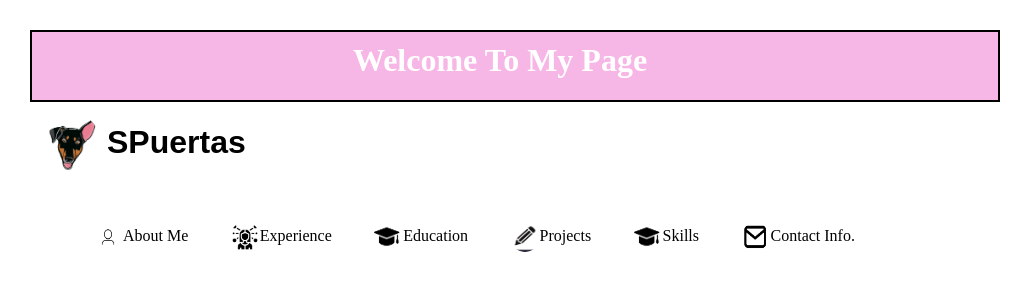
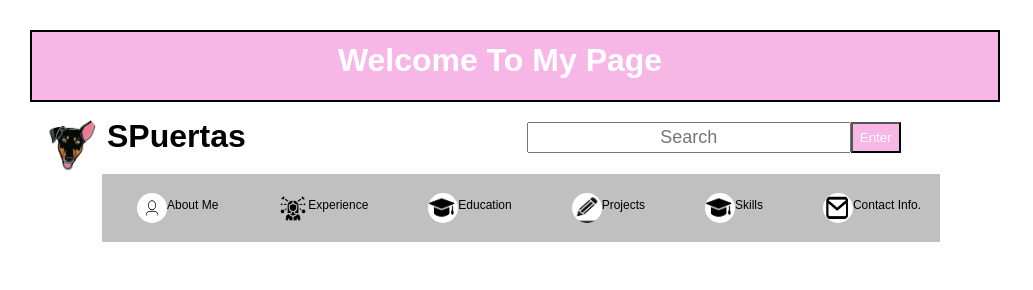
Before and after one commit to stephaniepuertas/myPortfolio, a plain HTML site: page index.html in a window 1280 px wide. Shown: the whole page, without its empty margins (0-1033 px from the left). Drawn offline with Linux system fonts and the light colour scheme.

Commit message:
formatted fonts,finished header, subheader and nav

```diff
--- a/index.html
+++ b/index.html
@@ -18,13 +18,12 @@
             <div class="header-image-h1">
                 <img class="img-header" src="./images/max.jpg" alt="dog image">
                 <h1 id="header-name">SPuertas</h1>
+                <!-- inputting searchbar -->
+                <input class="search" type="text" placeholder="Search">
+                <button class="enter" > Enter</button>
+
             </div>
             <!-- end of header -->
-        </div>
-        <!-- creating searchbar -->
-        <div class="searchbar">
-
-
         </div>
         <!-- creating navBar -->
         <div class="navBar">
@@ -54,6 +53,18 @@
             </div>
             <!-- end of navBar -->
         </div>
+        <!-- start of mainbody -->
+        <div class="mainbody">
+            <div>
+
+
+            </div>
+
+
+
+
+            <!-- end of mainbody -->
+        </div>
 
         <!-- end of container -->
     </div>
--- a/style.css
+++ b/style.css
@@ -17,11 +17,13 @@
     color: white;
     margin-top: 10px;
     margin-right: 30px;
+    font-family: Chalkduster, fantasy;
 }
 /* formatting header /header image*/
 .header{
     width: 970px;
-    height: 85px;
+    height: 32px;
+    margin-bottom: 30px;
 }
 .header-image-h1{
     display: flex;
@@ -34,22 +36,44 @@
     margin: 1px;
 }
 #header-name{
-    margin-top: 12px;
+    margin-top: 6px;
     margin-left: 5px;
     font-family: Chalkduster, fantasy;
+    margin-right: 281px;
+}
+/* formatting searchbar and enter button */
+.search{
+    width: 320px;
+    height: 27px;
+    margin-top:10px;
+    font-family: Chalkduster, fantasy;
+    text-align: center;
+    font-size: 18px;
+}
+.enter{
+    height: 31px;
+    width: 50px;
+    margin-top: 10px;
+    font-family: Chalkduster, fantasy;
+    color: white;
+    background-color:rgb(247, 183, 230);
 }
 /* formatting navbar */
 .navBar{
     display: flex;
     justify-content: space-between;
     width:800px;
-    padding:25px;
+    padding:19px;
+    background-color: silver;
+    margin-left: 72px;
 }
 .navBar-img-title-1{
     display: flex;
     justify-content: center;
-    margin-left: 38px;
+    margin-left: 16px;
     text-align: center;
+    font-family: Chalkduster, fantasy;
+    font-size: 12px;
 }
 .img-navbar{
     border: 0px white solid;
```
Also changed, not shown: 1 other file.
